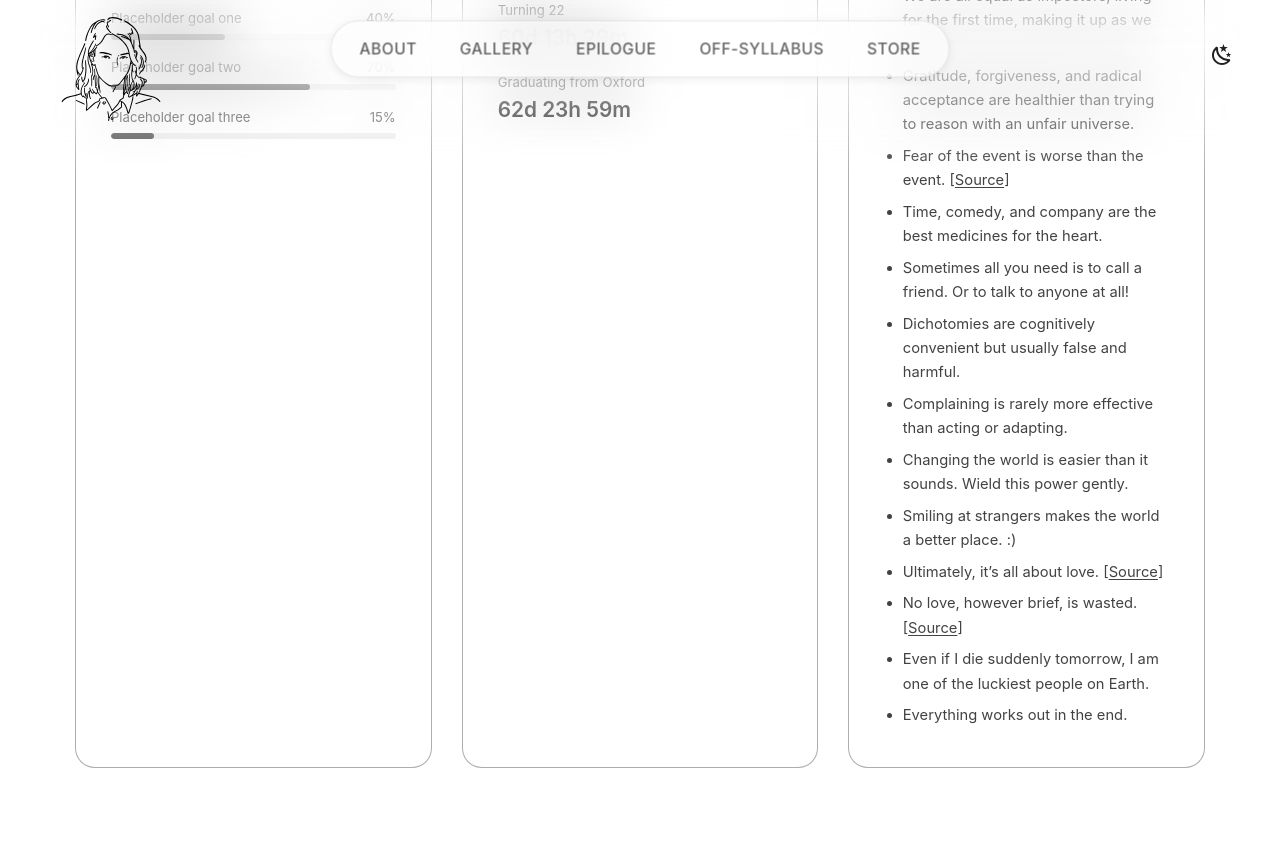
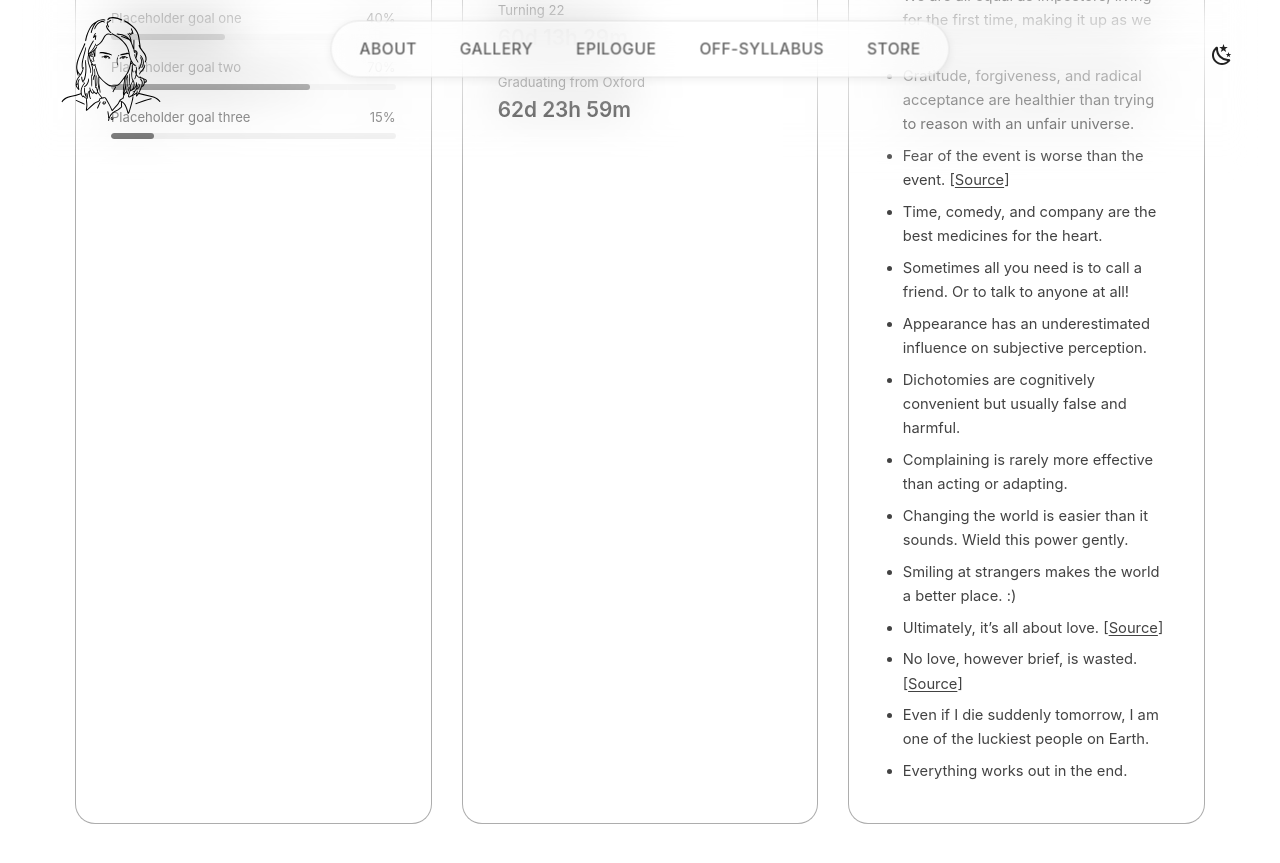
Before and after one commit to davidkhays/davidkhays.github.io, an MkDocs documentation site: the page built from docs/index.md, in a window 1280 px wide and 900 px high, scrolled down 767 px. Shown: the top 863 px of the window. Built offline with MkDocs 1.6.1 and Material for MkDocs 9.7.7, drawn with Linux system fonts in a browser that asks for light colours.

Commit message:
15th thing I believe

```diff
--- a/docs/index.md
+++ b/docs/index.md
@@ -60,6 +60,7 @@ description: Placeholder description — David K. Hays' personal site.
       <li>Fear of the event is worse than the event. [<a href="https://www.ebay.com/itm/137132791289" target="_blank" rel="noopener noreferrer">Source</a>]</li>
       <li>Time, comedy, and company are the best medicines for the heart.</li>
       <li>Sometimes all you need is to call a friend. Or to talk to anyone at all!</li>
+      <li>Appearance has an underestimated influence on subjective perception.</li>
       <li>Dichotomies are cognitively convenient but usually false and harmful.</li>
       <li>Complaining is rarely more effective than acting or adapting.</li>
       <li>Changing the world is easier than it sounds. Wield this power gently.</li>
```
